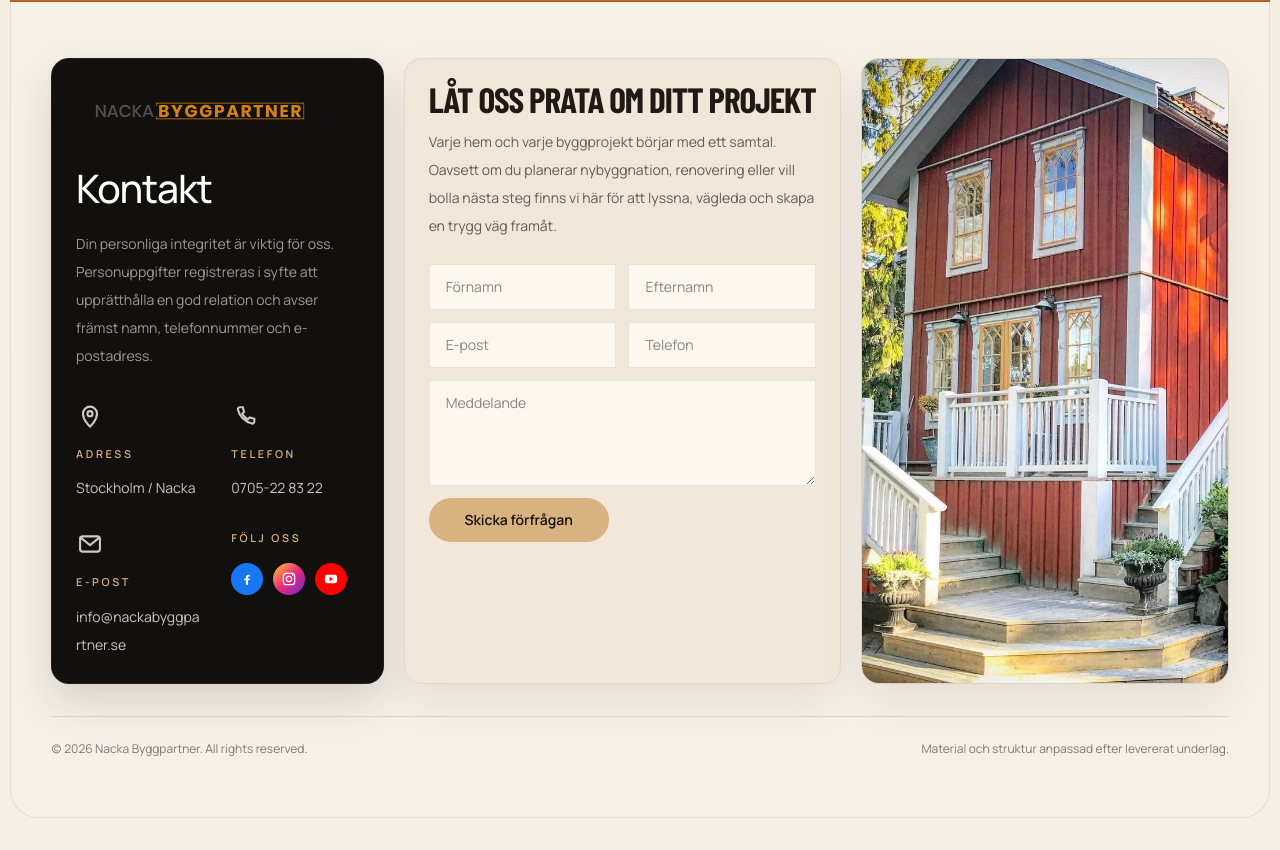
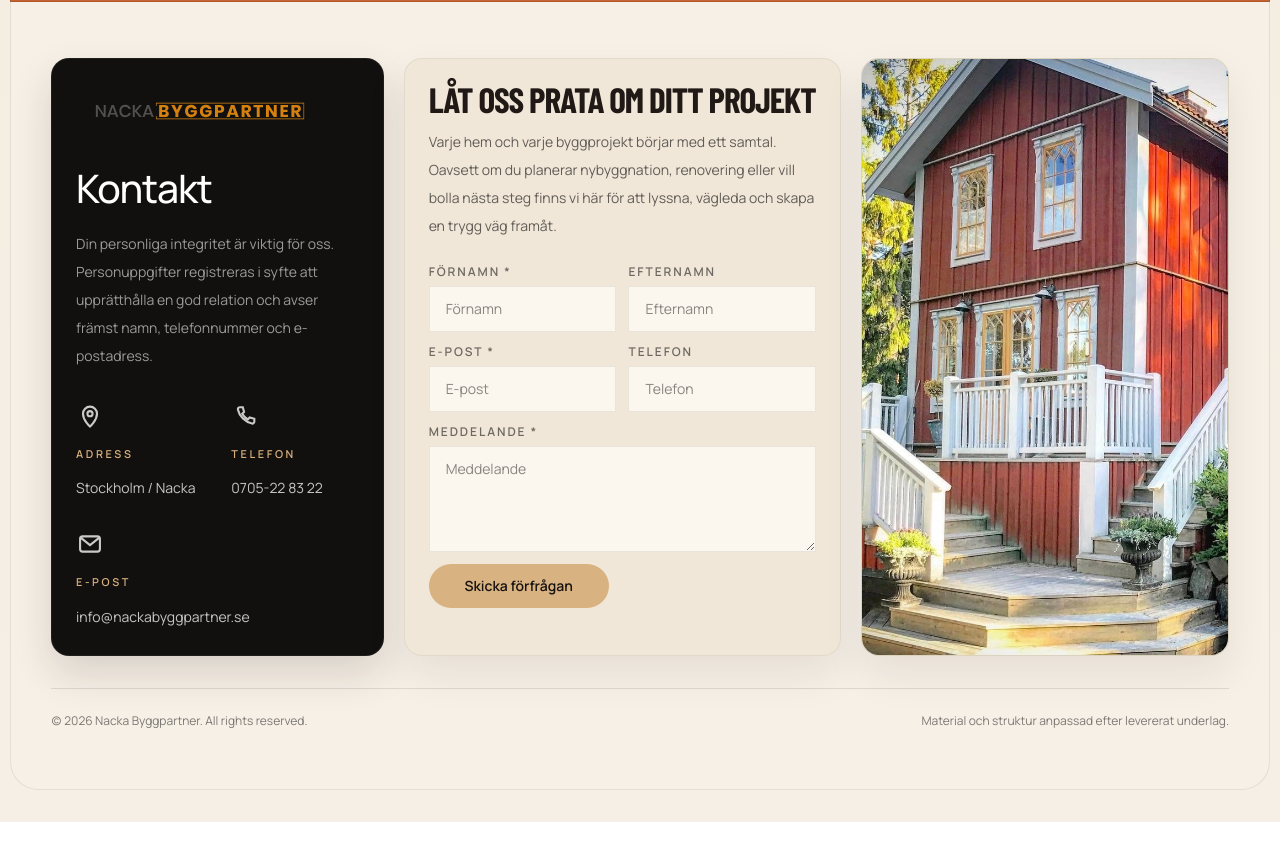
Before and after one commit to osmanosmani/Nacka-Byggpartner, a React (Vite) app: page / in a window 1280 px wide. Shown: the part 7137-7987 px from the top of the page. After the commit the page ends 7959 px from the top, so only its background shows below. Built offline with nearby package versions, Linux system fonts and the light colour scheme; the HTML template or start-up script is replaced by a standard one; a web font is replaced by a local one.

Commit message:
Improve contact form accessibility

```diff
--- a/src/components/Footer.jsx
+++ b/src/components/Footer.jsx
@@ -4,10 +4,21 @@ import contactImage from '../assets/selected-work/contact/closing-photo.jpg'
 
 const CONTACT_EMAIL = 'info@nackabyggpartner.se'
 const CONTACT_PHONE = '0705-22 83 22'
+const fieldClass =
+  'w-full border border-black/8 bg-[#fbf7ef] px-4 py-3 text-sm font-normal normal-case tracking-normal text-[#181311] outline-none transition focus:border-[#b55f32] focus:ring-2 focus:ring-[#b55f32]/20'
+const labelClass = 'grid gap-1.5 text-xs font-semibold uppercase tracking-[0.16em] text-black/55'
 
 function PinIcon() {
   return (
-    <svg viewBox="0 0 24 24" fill="none" stroke="currentColor" strokeWidth="1.8" className="h-7 w-7">
+    <svg
+      viewBox="0 0 24 24"
+      fill="none"
+      stroke="currentColor"
+      strokeWidth="1.8"
+      className="h-7 w-7"
+      aria-hidden="true"
+      focusable="false"
+    >
       <path d="M12 21s6-5.33 6-11a6 6 0 1 0-12 0c0 5.67 6 11 6 11Z" />
       <circle cx="12" cy="10" r="2.2" />
     </svg>
@@ -16,7 +27,15 @@ function PinIcon() {
 
 function PhoneIcon() {
   return (
-    <svg viewBox="0 0 24 24" fill="none" stroke="currentColor" strokeWidth="1.8" className="h-7 w-7">
+    <svg
+      viewBox="0 0 24 24"
+      fill="none"
+      stroke="currentColor"
+      strokeWidth="1.8"
+      className="h-7 w-7"
+      aria-hidden="true"
+      focusable="false"
+    >
       <path d="M7.8 4.5h2.3l1.1 4-1.6 1.6a14 14 0 0 0 4.8 4.8l1.6-1.6 4 1.1v2.3a1.8 1.8 0 0 1-1.9 1.8A15.9 15.9 0 0 1 5.9 6.4 1.8 1.8 0 0 1 7.8 4.5Z" />
     </svg>
   )
@@ -24,35 +43,17 @@ function PhoneIcon() {
 
 function MailIcon() {
   return (
-    <svg viewBox="0 0 24 24" fill="none" stroke="currentColor" strokeWidth="1.8" className="h-7 w-7">
+    <svg
+      viewBox="0 0 24 24"
+      fill="none"
+      stroke="currentColor"
+      strokeWidth="1.8"
+      className="h-7 w-7"
+      aria-hidden="true"
+      focusable="false"
+    >
       <rect x="3.5" y="5.5" width="17" height="13" rx="2.2" />
       <path d="m4.5 7 7.5 6 7.5-6" />
-    </svg>
-  )
-}
-
-function FacebookIcon() {
-  return (
-    <svg viewBox="0 0 24 24" fill="currentColor" className="h-4 w-4">
-      <path d="M13.5 21v-7h2.3l.4-2.8h-2.7V9.5c0-.8.2-1.4 1.4-1.4h1.5V5.6c-.3 0-1.2-.1-2.3-.1-2.2 0-3.7 1.3-3.7 3.9v1.8H8v2.8h2.4v7h3.1Z" />
-    </svg>
-  )
-}
-
-function InstagramIcon() {
-  return (
-    <svg viewBox="0 0 24 24" fill="none" stroke="currentColor" strokeWidth="1.8" className="h-4 w-4">
-      <rect x="3.5" y="3.5" width="17" height="17" rx="4.5" />
-      <circle cx="12" cy="12" r="4" />
-      <circle cx="17.4" cy="6.6" r="1" fill="currentColor" stroke="none" />
-    </svg>
-  )
-}
-
-function YouTubeIcon() {
-  return (
-    <svg viewBox="0 0 24 24" fill="currentColor" className="h-4 w-4">
-      <path d="M21 8.5c-.2-1.4-1.3-2.5-2.7-2.7C16.9 5.5 14.7 5.5 12 5.5s-4.9 0-6.3.3C4.3 6 3.2 7.1 3 8.5c-.3 1.4-.3 2.7-.3 3.5s0 2.1.3 3.5c.2 1.4 1.3 2.5 2.7 2.7 1.4.3 3.6.3 6.3.3s4.9 0 6.3-.3c1.4-.2 2.5-1.3 2.7-2.7.3-1.4.3-2.7.3-3.5s0-2.1-.3-3.5ZM10 15.2V8.8l5.2 3.2-5.2 3.2Z" />
     </svg>
   )
 }
@@ -103,7 +104,7 @@ function Footer() {
             <h3 className="mt-5 text-[2rem] font-medium tracking-[-0.03em] text-white sm:text-[2.45rem]">
               Kontakt
             </h3>
-            <p className="mt-3 max-w-sm text-sm leading-7 text-white/58">
+            <p id="contact-privacy" className="mt-3 max-w-sm text-sm leading-7 text-white/58">
               Din personliga integritet är viktig för oss. Personuppgifter
               registreras i syfte att upprätthålla en god relation och avser
               främst namn, telefonnummer och e-postadress.
@@ -134,45 +135,16 @@ function Footer() {
                 </p>
               </div>
 
-              <div>
+              <div className="sm:col-span-2">
                 <div className="text-white/78">
                   <MailIcon />
                 </div>
                 <p className="mt-4 text-[0.68rem] font-semibold uppercase tracking-[0.24em] text-[#d9b07c]">
                   E-post
                 </p>
-                <p className="mt-3 break-all text-sm leading-7 text-white/76">
+                <p className="mt-3 break-words text-sm leading-7 text-white/76">
                   <a href={`mailto:${CONTACT_EMAIL}`}>{CONTACT_EMAIL}</a>
                 </p>
-              </div>
-
-              <div>
-                <p className="text-[0.68rem] font-semibold uppercase tracking-[0.24em] text-[#d9b07c]">
-                  Följ oss
-                </p>
-                <div className="mt-4 flex flex-wrap items-center gap-2.5">
-                  <a
-                    href="#contact"
-                    aria-label="Facebook"
-                    className="inline-flex h-8 w-8 items-center justify-center rounded-full bg-[#1877f2] text-white transition hover:scale-105"
-                  >
-                    <FacebookIcon />
-                  </a>
-                  <a
-                    href="#contact"
-                    aria-label="Instagram"
-                    className="inline-flex h-8 w-8 items-center justify-center rounded-full bg-[linear-gradient(135deg,#f9ce34,#ee2a7b,#6228d7)] text-white transition hover:scale-105"
-                  >
-                    <InstagramIcon />
-                  </a>
-                  <a
-                    href="#contact"
-                    aria-label="YouTube"
-                    className="inline-flex h-8 w-8 items-center justify-center rounded-full bg-[#ff0000] text-white transition hover:scale-105"
-                  >
-                    <YouTubeIcon />
-                  </a>
-                </div>
               </div>
             </div>
           </div>
@@ -189,51 +161,75 @@ function Footer() {
               vi här för att lyssna, vägleda och skapa en trygg väg framåt.
             </p>
 
-            <form onSubmit={handleSubmit} className="mt-6 grid gap-3">
+            <form onSubmit={handleSubmit} className="mt-6 grid gap-3" aria-describedby="contact-privacy">
               <div className="grid gap-3 sm:grid-cols-2">
+                <label className={labelClass}>
+                  Förnamn *
                   <input
                     type="text"
                     name="firstName"
                     value={form.firstName}
                     onChange={handleChange}
                     placeholder="Förnamn"
-                  className="w-full border border-black/8 bg-[#fbf7ef] px-4 py-3 text-sm text-[#181311] outline-none"
+                    autoComplete="given-name"
+                    required
+                    className={fieldClass}
                   />
+                </label>
+                <label className={labelClass}>
+                  Efternamn
                   <input
                     type="text"
                     name="lastName"
                     value={form.lastName}
                     onChange={handleChange}
                     placeholder="Efternamn"
-                  className="w-full border border-black/8 bg-[#fbf7ef] px-4 py-3 text-sm text-[#181311] outline-none"
+                    autoComplete="family-name"
+                    className={fieldClass}
                   />
+                </label>
               </div>
               <div className="grid gap-3 sm:grid-cols-2">
+                <label className={labelClass}>
+                  E-post *
                   <input
                     type="email"
                     name="email"
                     value={form.email}
                     onChange={handleChange}
                     placeholder="E-post"
-                  className="w-full border border-black/8 bg-[#fbf7ef] px-4 py-3 text-sm text-[#181311] outline-none"
+                    autoComplete="email"
+                    required
+                    className={fieldClass}
                   />
+                </label>
+                <label className={labelClass}>
+                  Telefon
                   <input
-                  type="text"
+                    type="tel"
                     name="phone"
                     value={form.phone}
                     onChange={handleChange}
                     placeholder="Telefon"
-                  className="w-full border border-black/8 bg-[#fbf7ef] px-4 py-3 text-sm text-[#181311] outline-none"
+                    autoComplete="tel"
+                    inputMode="tel"
+                    className={fieldClass}
                   />
+                </label>
               </div>
+              <label className={labelClass}>
+                Meddelande *
                 <textarea
                   rows="4"
                   name="message"
                   value={form.message}
                   onChange={handleChange}
                   placeholder="Meddelande"
-                className="w-full resize-y border border-black/8 bg-[#fbf7ef] px-4 py-3 text-sm text-[#181311] outline-none"
+                  minLength={8}
+                  required
+                  className={`${fieldClass} resize-y`}
                 />
+              </label>
               <button
                 type="submit"
                 className="inline-flex min-h-11 w-full items-center justify-center rounded-full bg-[#d8b281] px-6 py-3 text-sm font-semibold text-[#181311] transition hover:bg-[#b55f32] hover:text-white sm:w-fit sm:min-w-[180px]"
```
Lines whose indentation alone changed are shown as unchanged.
